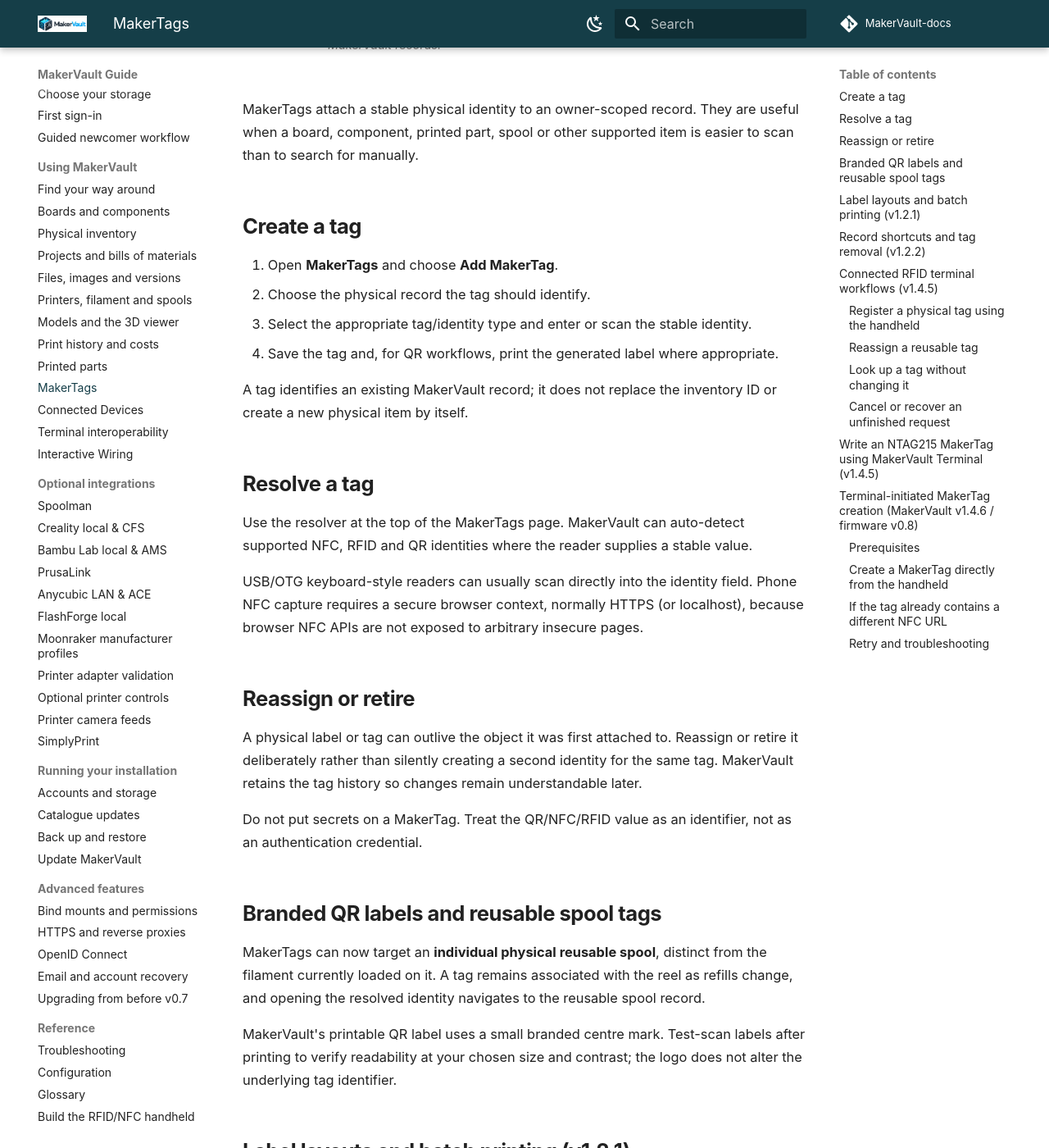
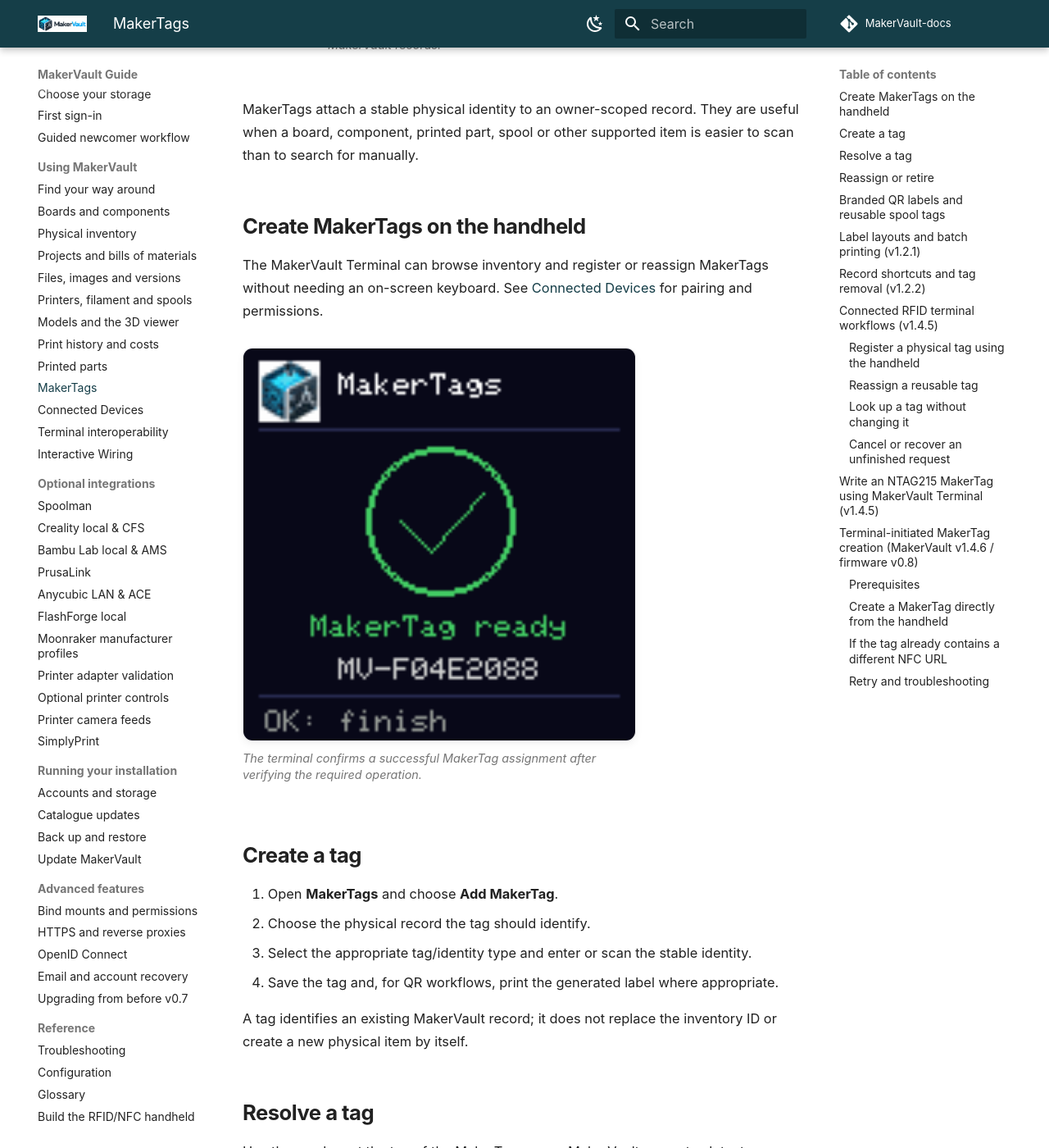
Before and after one commit to gavrd7/MakerVault-docs, an MkDocs documentation site: the page built from docs/guide/using/maker-tags.md, in a window 1280 px wide and 1400 px high, scrolled down 581 px. Shown: the whole window at 82% size. Built offline with MkDocs 1.6.1 and Material for MkDocs 9.7.7, drawn with Linux system fonts in a browser that asks for light colours; comment, search, counter and statistics services are not loaded.

Commit message:
docs: add genuine terminal MakerTag completion screenshot

```diff
--- a/docs/guide/using/maker-tags.md
+++ b/docs/guide/using/maker-tags.md
@@ -8,6 +8,15 @@
 </figure>
 
 MakerTags attach a stable physical identity to an owner-scoped record. They are useful when a board, component, printed part, spool or other supported item is easier to scan than to search for manually.
+
+## Create MakerTags on the handheld
+
+The MakerVault Terminal can browse inventory and register or reassign MakerTags without needing an on-screen keyboard. See [Connected Devices](connected-devices.md) for pairing and permissions.
+
+<figure markdown>
+  ![MakerVault Terminal confirmation screen showing a completed MakerTag and stable MV identifier.](../assets/screenshots/terminal-makertag-ready-v1.png){ width="320" }
+  <figcaption>The terminal confirms a successful MakerTag assignment after verifying the required operation.</figcaption>
+</figure>
 
 ## Create a tag
 
```
